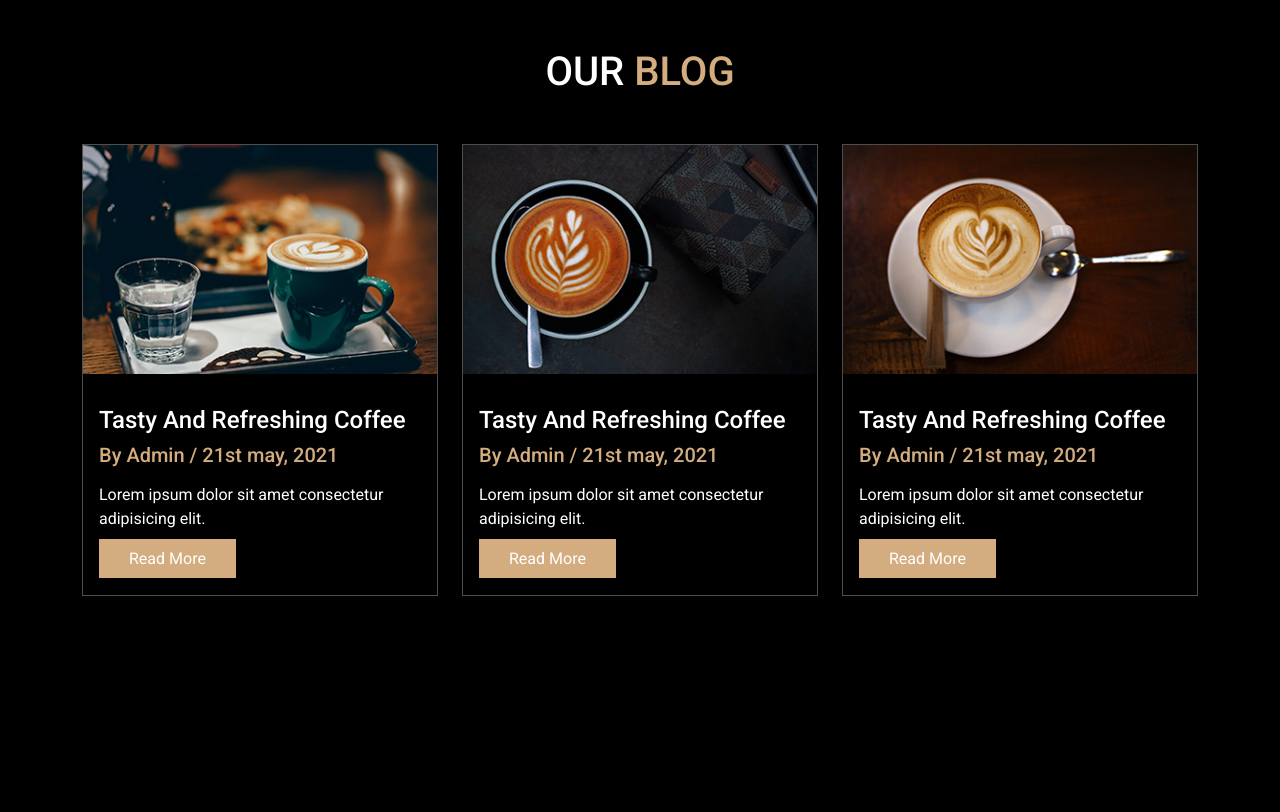
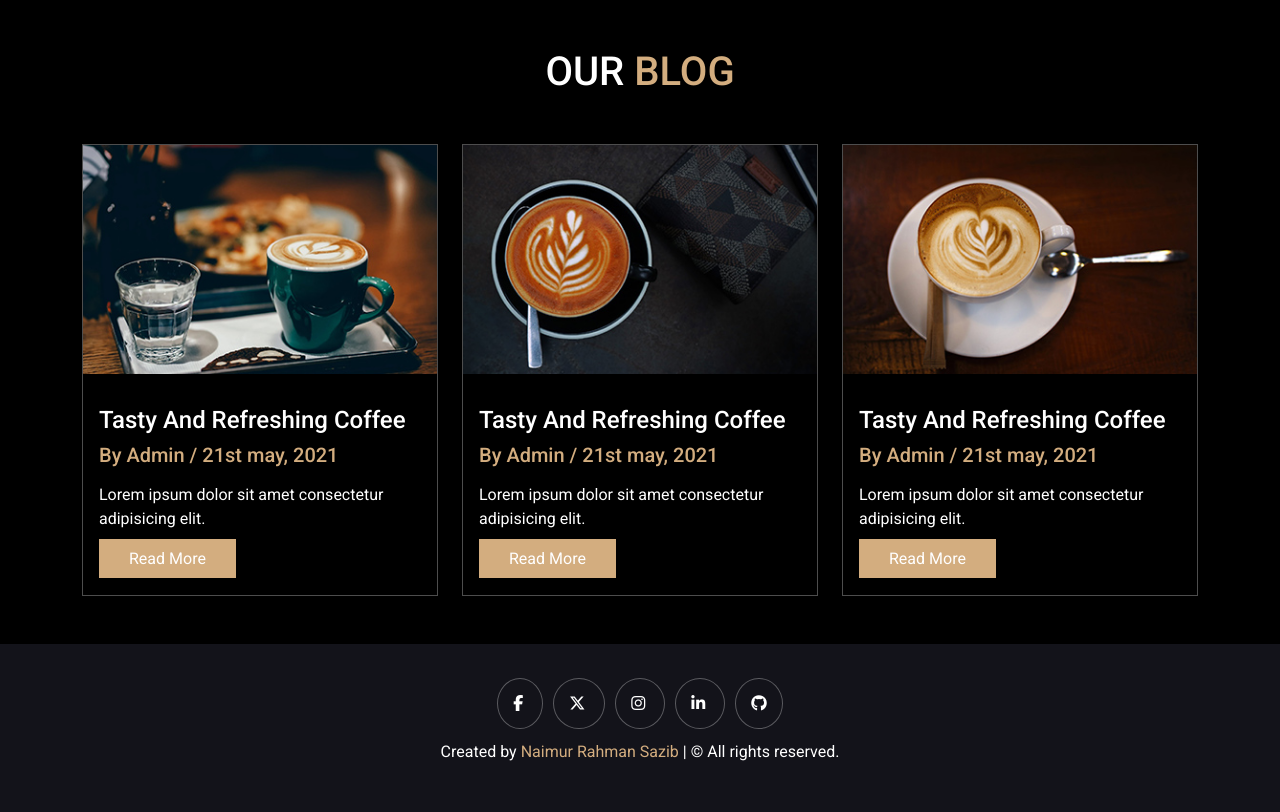
Before and after one commit to naimur-234964/coffee_shop, a plain HTML site: page index.html in a window 1280 px wide. Shown: the part 4479-5291 px from the top of the page. Before the commit the page ends 5123 px from the top, so only its background shows below. Drawn offline with nearby package versions, Linux system fonts and the light colour scheme.

Commit message:
footer section completed

```diff
--- a/assets/css/style.css
+++ b/assets/css/style.css
@@ -260,7 +260,27 @@ body {
 /* Blog Section End */
 
 /* Footer Section Start */
-#footer{
+#footer {
     background-color: var(--secondary-color);
+
+    a {
+        text-decoration: none;
+    }
+
+    .social-links {
+        a {
+            color: var(--light-color);
+            margin: 0 5px;
+            padding: 15px;
+            border: 0.1rem solid rgba(255, 255, 255, .3);
+            transition: .3s ease-in-out;
+
+
+            &:hover {
+                background-color: var(--primary-color);
+            }
+        }
+    }
 }
+
 /* Footer Section End */
--- a/index.html
+++ b/index.html
@@ -480,7 +480,30 @@
 
     <!-- Footer Section Start -->
     <footer id="footer">
-
+        <section class="container py-5">
+            <div class="row align-items-center">
+                <div class="social-links text-center mb-4">
+                    <a href="https://www.facebook.com/nr.sazib" target="_blank" class="rounded-circle">
+                        <i class="fa-brands fa-facebook-f"></i>
+                    </a>
+                    <a href="https://www.facebook.com/nr.sazib" target="_blank" class="rounded-circle">
+                        <i class="fa-brands fa-x-twitter"></i>
+                    </a>
+                    <a href="https://instagram.com/naimur.sazib" target="_blank" class="rounded-circle">
+                        <i class="fa-brands fa-instagram"></i>
+                    </a>
+                    <a href="https://linkedin.com/in/naimur-rahman-405612184" target="_blank" class="rounded-circle">
+                        <i class="fa-brands fa-linkedin-in"></i>
+                    </a>
+                    <a href="https://github.com/naimur-234964" target="_blank" class="rounded-circle">
+                        <i class="fa-brands fa-github"></i>
+                    </a>
+                </div>
+                <div class="author text-center">
+                    <p class="m-0 fs-6">Created by <a href="https://linkedin.com/in/naimur-rahman-405612184" target="_blank"><span>Naimur Rahman Sazib</span></a> | &copy; All rights reserved.</p>
+                </div>
+            </div>
+        </section>
     </footer>
     <!-- Footer Section End -->
 
```
